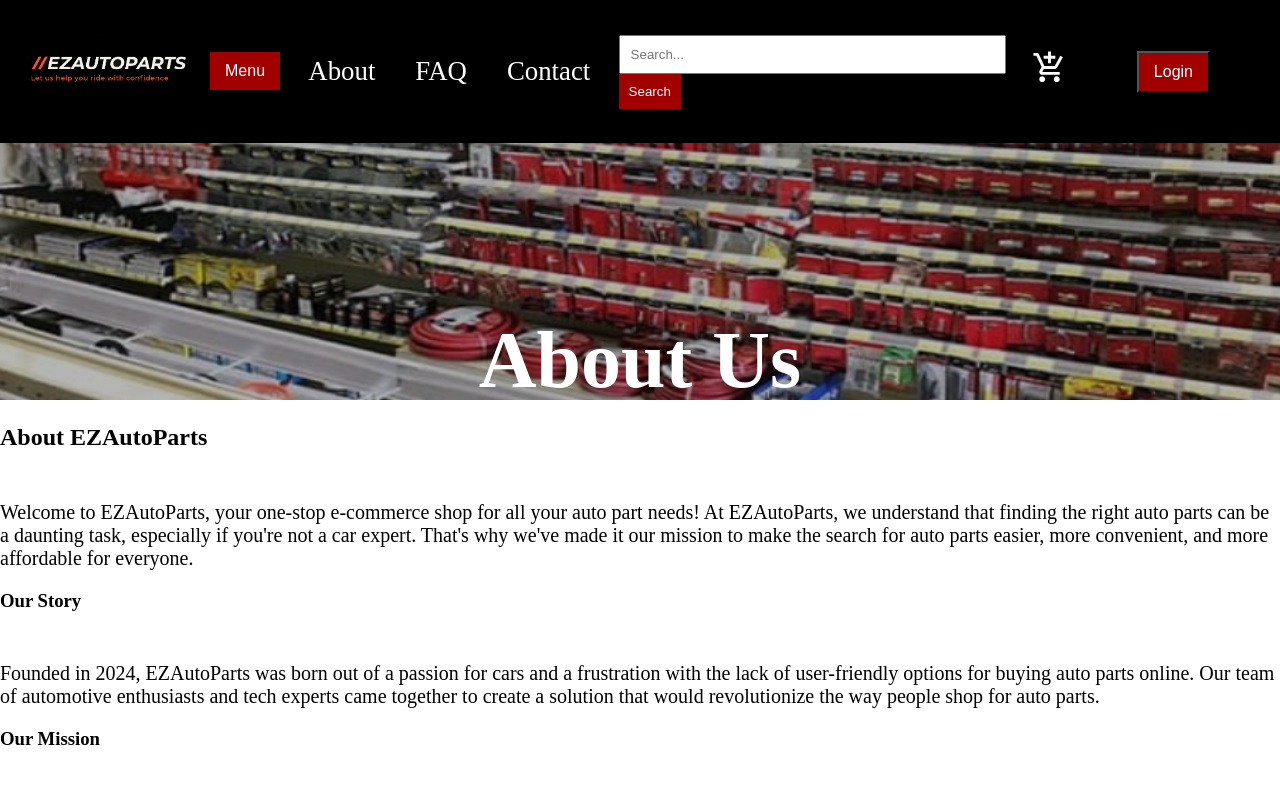
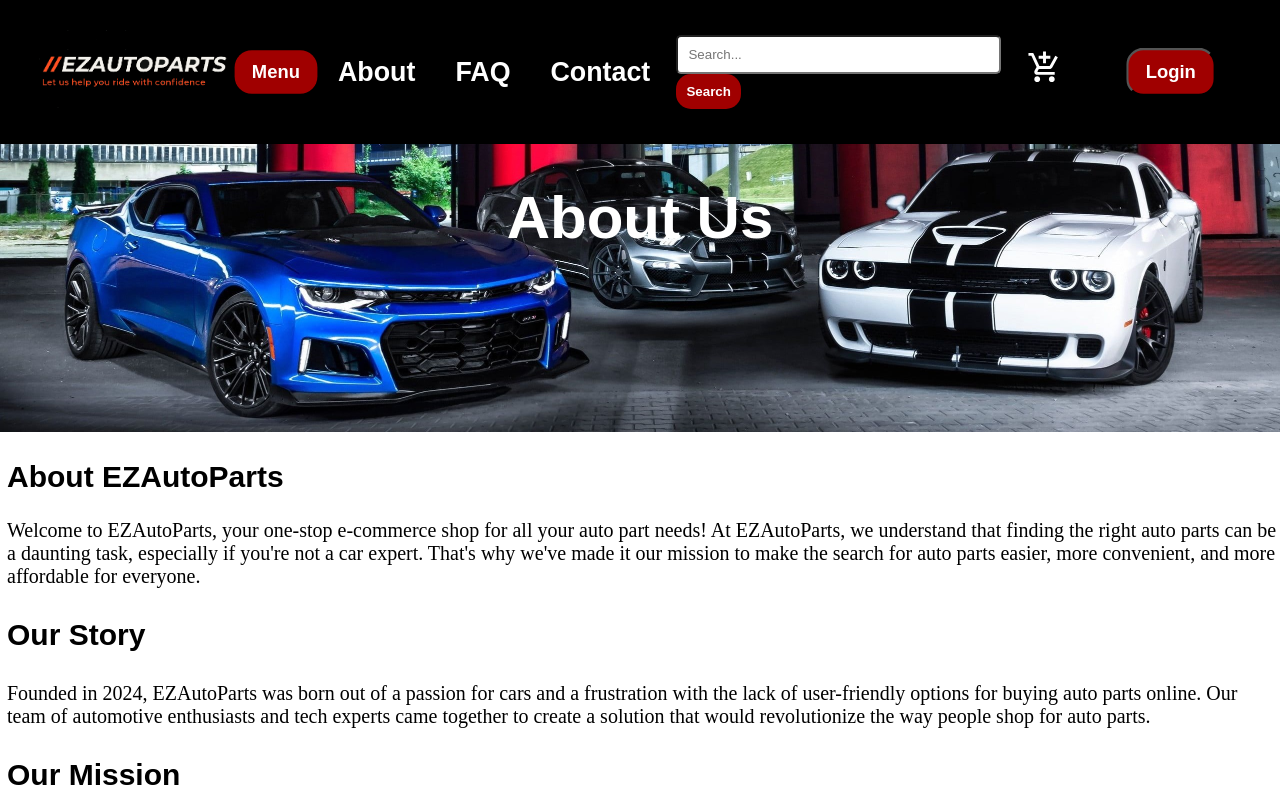
Before and after one commit to Henderson-Jake/EZAutoParts, a React (Create React App) app: page /about in a window 1280 px wide. Shown: the top 800 px of the page. Built offline with nearby package versions, Linux system fonts and the light colour scheme.

Commit message:
Styling Polishes
Changed some buttons, fonts, and images to freshen up the website. Jake will replace the blurry car make logos with some monochrome ones. I will fix the register drop down soon

```diff
--- a/src/components/Navbar.js
+++ b/src/components/Navbar.js
@@ -63,9 +63,9 @@
 
       <div className="rightSide">
         <Searchbar /> {/* Include the SearchBar component */}
-        <button className="iconButton">
-          <AddShoppingCartIcon style={{ color: 'white', fontSize: 35 }} />
-        </button>
+        <Link to="/Cart" className="iconButton">
+          <AddShoppingCartIcon style={{ color: 'white', fontSize: 35 }}/>
+        </Link>
         <div className="loginlink" style={{ position: 'relative' }}>
           <button className="login-button" onClick={toggleLogin}>Login</button>
           <div
--- a/src/components/VehicleSelectionTool.js
+++ b/src/components/VehicleSelectionTool.js
@@ -48,7 +48,7 @@
   return (
     <div className="VehicleSelectionTool">
       <div className="vehicleInputs">
-        <div>Add Your Vehicle:</div>
+        <div >Add Your Vehicle:</div>
         <select value={year} onChange={(e) => setYear(e.target.value)} required>
           <option value="" disabled>
             Select Year
--- a/src/pages/About.js
+++ b/src/pages/About.js
@@ -1,15 +1,15 @@
 import React from 'react'
 import '../styles/About.css'
-import Aboutus from '../assets/Aboutus.png'
+import Aboutus from '../assets/aboutus.jpg'
 
 function About() {
   return (
     <div className="Aboutus">
       <div className="AboutusImage">
         <img src={Aboutus} alt="Aboutus" />
-        <div className="OverlayText">About Us</div>
+        <div className="OverlayText"> About Us</div>
     </div>
-    <div className="AboutText">
+    <div>
     <h2>About EZAutoParts</h2>
         <p>Welcome to EZAutoParts, your one-stop e-commerce shop for all your auto part needs! At EZAutoParts, we understand that finding the right auto parts can be a daunting task, especially if you're not a car expert. That's why we've made it our mission to make the search for auto parts easier, more convenient, and more affordable for everyone.</p>
 
--- a/src/pages/Home.js
+++ b/src/pages/Home.js
@@ -1,6 +1,6 @@
 import React from 'react';
 import { useNavigate } from 'react-router-dom';
-import car from '../assets/car.png';
+import car from '../assets/mustang-transformed.png';
 import carlogos from '../assets/carlogos.png';
 import carinterior from '../assets/carinterior.png';
 import bodyparts from '../assets/bodyparts.png';
--- a/src/styles/About.css
+++ b/src/styles/About.css
@@ -1,28 +1,35 @@
 .Aboutus img {
   width: 100%;
-  height: 300px;
   margin-top: 100px;
 }
 .OverlayText {
   position: absolute;
-    top: 45%;
+  top: 30%;
   left: 50%;
-    transform: translate(-50%, -50%);
-    font-size: 24px;
+  transform: translate(-50%, -75%);
   font-weight: bold;
   color: white;
   padding: 10px 20px;
-    font-size: 80px
-  }
-
-  .Aboutus p {
-    margin-top: 50px;
+  font-size: 60px;
+  font-family: 'Arial', sans-serif;
 }
 h3 {
-    font-size: px;   }
+  font-size: 30px;
+  font-weight: bold;
+  font-family: 'Arial', sans-serif;
+  padding-left: 7px;
+
+}
+h2 {
+  font-size: 30px;
+  font-weight: bold;
+  font-family: 'Arial', sans-serif;
+  padding-left: 7px;
+}
 
 p {
   font-size: 20px;
+  padding-left: 7px;
 }
 
 li{
--- a/src/styles/Navbar.css
+++ b/src/styles/Navbar.css
@@ -20,14 +20,15 @@
   display: flex;
   align-items: center;
   justify-content: flex-start;
+  padding-left: 20px;
 }
 
 /* Left side logo */
 .leftSide img {
-  width: 200px;
-  padding: 5px; /* Add some padding around the logo */
-  border-radius: 10px; /* Round the corners of the logo */
-  box-shadow: 0 2px 4px rgba(0, 0, 0, 0.1); /* Add a subtle shadow */
+  display: flex;
+  width: 190px;
+  scale: 125%;
+  padding: 15px; /* Add some padding around the logo */
 }
 
 /* Centered navigation links */
@@ -46,7 +47,9 @@
   color: white;
   text-decoration: none;
   margin: 0 20px;
-  font-size: calc(14px + 1vw)
+  font-size: calc(14px + 1vw);
+  font-weight: 800;
+  font-family: 'Arial', sans-serif;
 }
 
 /* Right side content */
@@ -72,17 +75,23 @@
 /* Styled login link */
 .login-button {
   background-color: #A00000;
+  scale: 115%;
+  font-weight: bold;
   color: white;
   text-decoration: none;
   cursor: pointer;
   padding: 10px 15px;
   font-size: 16px;
   margin-right: 50px;
+  border-radius: 15px;
+  box-shadow: 5px 5px 15px rgba(0, 0, 0, 0.3);
+  font-family: 'Arial', sans-serif;
 }
 
 .login-button:hover {
-  text-decoration: underline;
+  background-color: #555;
 }
+
 .searchContainer {
   display: flex;
   align-items: center;
@@ -102,15 +111,21 @@
   width: 100%; /* Allow it to shrink */
   padding: 10px;
   margin-right: 100px;
+  border-radius: 5px;
 }
 
 
 .searchBar button {
+  display: flex;
   background-color: #A00000;
+  font-weight: bold;
   color: white;
   border: none;
   padding: 10px 10px;
   cursor: pointer;
+  border-radius: 15px;
+  box-shadow: 0px 0px 15px rgba(0, 0, 0, 2);
+  font-family: 'Arial', sans-serif;
 }
 
 .searchBar button:hover {
@@ -158,10 +173,18 @@
   background-color: #A00000;
   color: white;
   padding: 10px 15px;
+  font-weight: bold;
   font-size: 1rem;
   border: thick #000000;
   cursor: pointer;
   margin: 0;
+  scale: 115%;
+  border-radius: 15px;
+  box-shadow: 5px 5px 15px rgba(0, 0, 0, 3);
+  font-family: 'Arial', sans-serif;
+}
+.menubtn:hover{
+  background-color: #555;
 }
 
 /* Dropdown content */
@@ -172,10 +195,13 @@
   min-width: 160px;
   box-shadow: 0px 8px 16px 0px rgba(0,0,0,0.2);
   z-index: 1001;
+  font-family: 'Arial', sans-serif;
 }
 
 .menu:hover .menu-content {
   display: block;
+  box-shadow: 0 0 15px rgba(0, 0, 0, 1);
+  border-radius: 15px;
 }
 
 /* Style the dropdown links */
@@ -184,7 +210,9 @@
   padding: 12px 16px;
   text-decoration: none;
   display: block;
+  border-radius: 15px;
 }
+
 
 .menu-content a:hover {
   background-color: #f1f1f1;
--- a/src/styles/Register.css
+++ b/src/styles/Register.css
@@ -8,7 +8,9 @@
   background-size: cover;
   background-position: center;
 }
-
+h2{
+  font-weight:bold;
+}
 .logo {
   position: absolute;
   top: -25px;
@@ -74,10 +76,29 @@
   color: #A00000;
   text-decoration: none;
 }
+
+
 .back-button {
   position: absolute;
   top: 10px; /* Adjust the top position as needed */
   left: 10px; /* Adjust the left position as needed */
   color: rgb(254, 254, 254);
   font-size: 24px;
+  margin-top: 20px;
+  font-family: Arial, sans-serif;
+  font-weight: bold;
 }
+.back-button a {
+  text-decoration: none;
+  color: #fff; /* Change the color according to your preference */
+  display: inline-flex;
+  align-items: center;
+}
+
+.back-button a:hover {
+  color: #A00000; /* Change the hover color */
+}
+
+.back-button a svg {
+  margin-right: 5px; /* Adjust the space between the icon and text */
+}
--- a/src/styles/VehicleSelectionTool.css
+++ b/src/styles/VehicleSelectionTool.css
@@ -6,8 +6,8 @@
   height: fit-content;
   width: fit-content;
   background-color: #A63520;
-  border-radius: 30px;
-
+  border-radius: 15px;
+  box-shadow: 0px 0px 15px rgba(0, 0, 0, 2);
 }
 
 select {
@@ -18,6 +18,8 @@
   flex-direction: column;
   font-size: 25px;
   color: white;
+  font-family: 'Arial', sans-serif;
+  font-weight: bold;
 }
 
 .VehicleSelectionTool label {
@@ -25,7 +27,7 @@
   font-size: 24px;
 }
 .VehicleSelectionTool select {
-  border-radius: 5px;
+  border-radius: 15px;
   font-size: 16px;
   padding: 10px;
 }
@@ -33,6 +35,8 @@
 .VehicleSelectionTool button {
   padding: 10px 20px; /* Increase padding to make the button bigger */
   font-size: 16px; /* Increase font size */
+  font-family: 'Arial', sans-serif;
+  font-weight: bold;
   border: 2px solid white; /* Add white border */
   border-radius: 5px; /* Add border-radius to make it slightly round */
   background-color: transparent; /* Make background transparent */
@@ -49,10 +53,11 @@
   padding: 10px 20px; /* Add padding */
   font-size: 16px; /* Increase font size */
   border: 2px solid white; /* White border */
-  border-radius: 5px; /* Round the edges */
+  border-radius: 20px; /* Round the edges */
   background-color:#A63520; /* Red background color */
   color: white; /* White text color */
   cursor: pointer; /* Show pointer on hover */
+  box-shadow: 5px 5px 15px rgba(0, 0, 0, 0.5);
 }
 
 .submitContainer button:hover {
```
Also changed, not shown: src/assets/aboutus.jpg (added), src/assets/mustang-transformed.png (added). Lines whose indentation alone changed are shown as unchanged.
